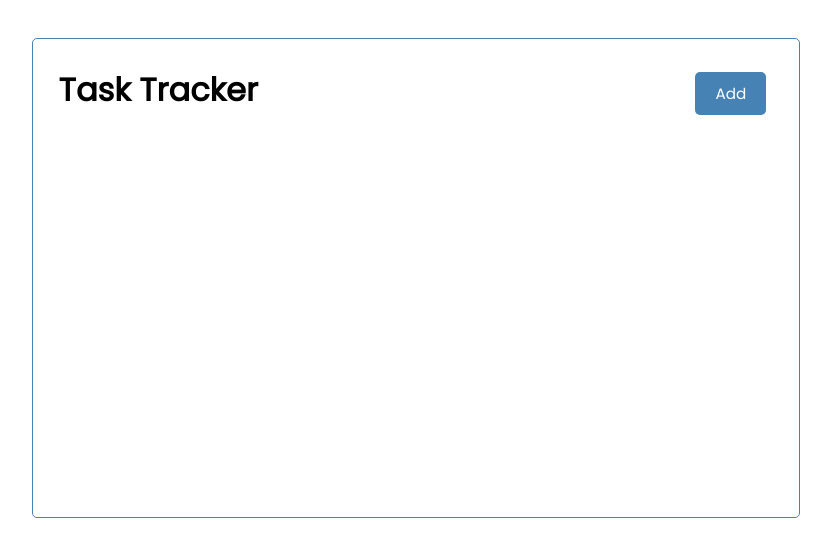
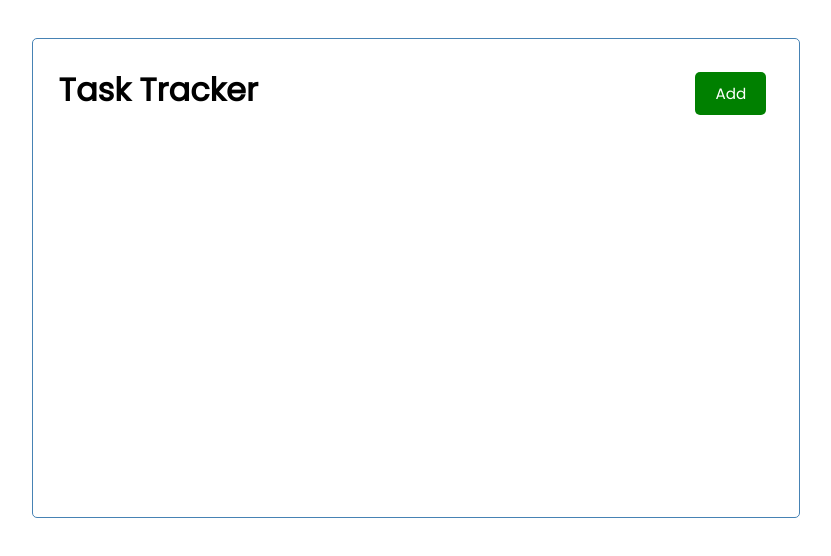
Before and after one commit to rasha-massoud/React-Task-Tracker, a React (Create React App) app: page / in a window 1280 px wide. In both pictures the pointer is over the button "Add". Shown: the top 556 px of the page, without its empty margins (224-1055 px from the left). Built offline with nearby package versions, Linux system fonts and the light colour scheme.

Commit message:
Modified the Button styling

```diff
--- a/src/index.css
+++ b/src/index.css
@@ -29,7 +29,6 @@ body {
 
 .btn {
   display: inline-block;
-  background: black;
   color: white;
   border: none;
   padding: 10px 20px;
@@ -48,3 +47,7 @@ body {
 .btn:active {
   transform: scale(0.98);
 }
+
+.btn:hover {
+  background: green !important;
+}
```
